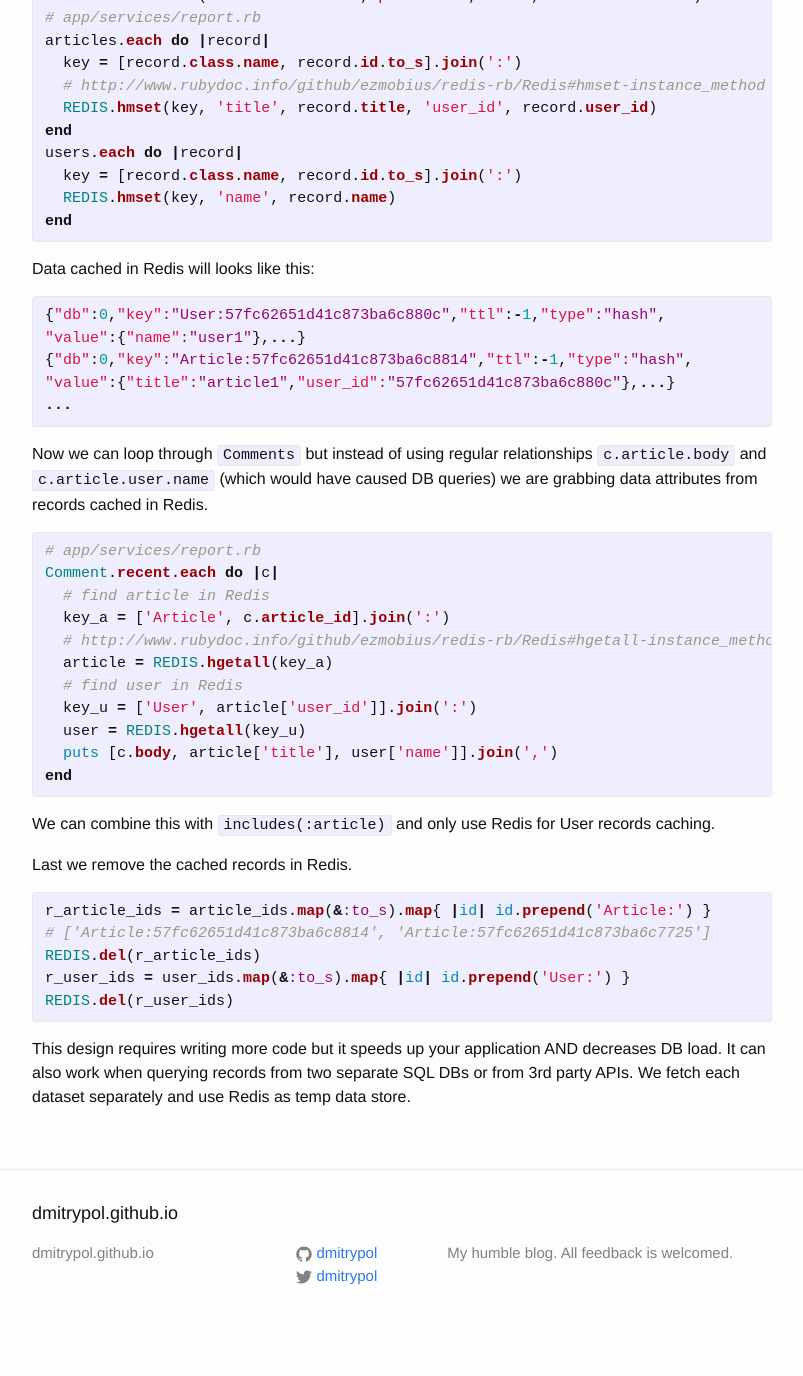
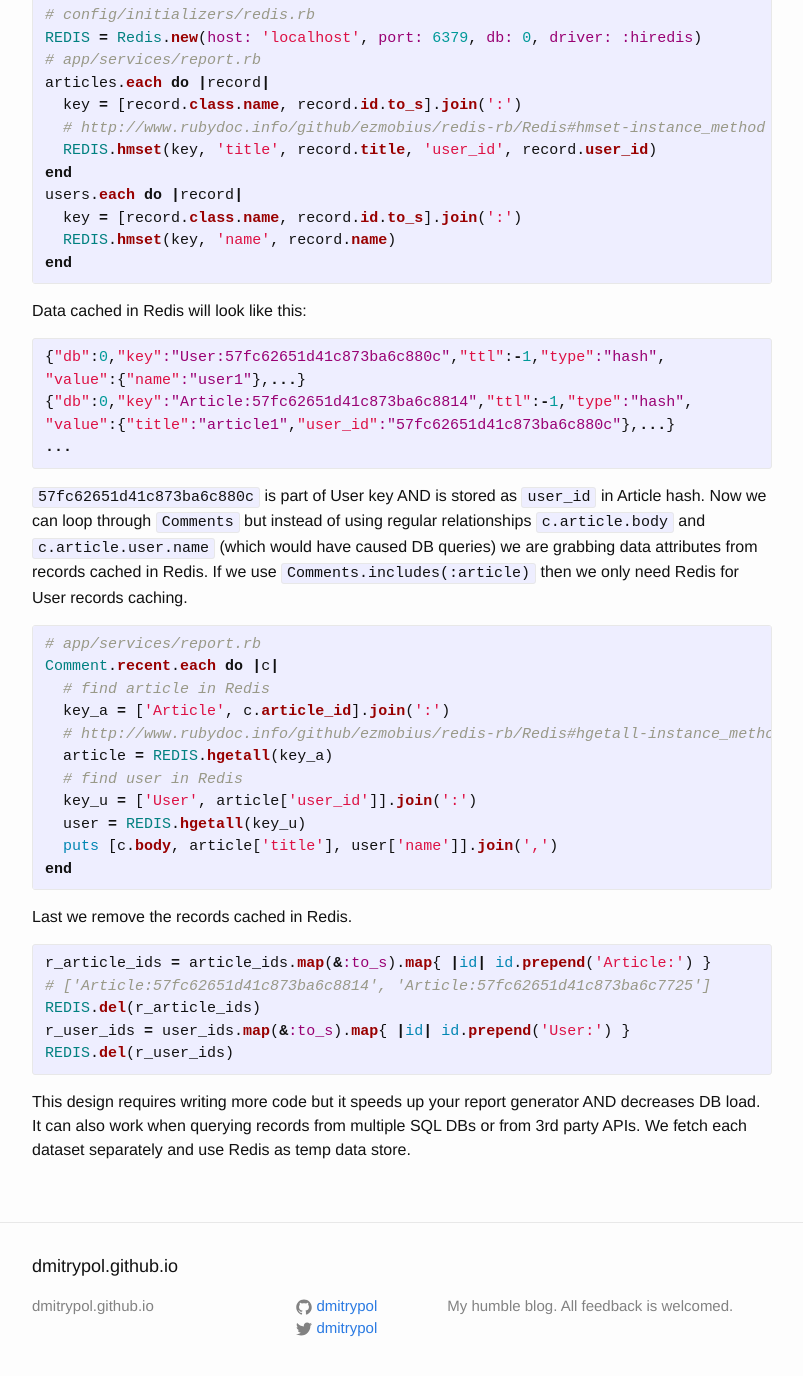
Before and after one commit to dmitrypol/dmitrypol.github.io, a Jekyll site: the page built from _posts/2016-10-11-redis_application_join.md, in a window 1280 px wide and 1400 px high, scrolled down 1624 px. Shown: the top 1376 px of the window, without its empty margins (238-1041 px from the left). Built offline with Jekyll 4.4.1, drawn with Linux system fonts in a browser that asks for light colours; nearby versions of some CDN libraries; comment, search, counter and statistics services are not loaded; before the commit the page ends 2971 px from its top, so only the background shows below that; some of the changed text lies outside the part shown.

Commit message:
updated post

```diff
--- a/_posts/2016-10-11-redis_application_join.md
+++ b/_posts/2016-10-11-redis_application_join.md
@@ -1,5 +1,5 @@
 ---
-title: "Redis and application-side joins"
+title: "Redis as temp cache for application-side joins"
 date: 2016-10-11
 categories: redis mongo
 ---
@@ -74,7 +74,7 @@
 end
 {% endhighlight %}
 
-Data cached in Redis will looks like this:
+Data cached in Redis will look like this:
 
 {% highlight ruby %}
 {"db":0,"key":"User:57fc62651d41c873ba6c880c","ttl":-1,"type":"hash",
@@ -84,7 +84,7 @@
 ...
 {% endhighlight %}
 
-Now we can loop through `Comments` but instead of using regular relationships `c.article.body` and `c.article.user.name` (which would have caused DB queries) we are grabbing data attributes from records cached in Redis.
+`57fc62651d41c873ba6c880c` is part of User key AND is stored as `user_id` in Article hash. Now we can loop through `Comments` but instead of using regular relationships `c.article.body` and `c.article.user.name` (which would have caused DB queries) we are grabbing data attributes from records cached in Redis.  If we use `Comments.includes(:article)` then we only need Redis for User records caching.
 
 {% highlight ruby %}
 # app/services/report.rb
@@ -100,9 +100,7 @@
 end
 {% endhighlight %}
 
-We can combine this with `includes(:article)` and only use Redis for User records caching.
-
-Last we remove the cached records in Redis.
+Last we remove the records cached in Redis.
 
 {% highlight ruby %}
 r_article_ids = article_ids.map(&:to_s).map{ |id| id.prepend('Article:') }
@@ -112,4 +110,4 @@
 REDIS.del(r_user_ids)
 {% endhighlight %}
 
-This design requires writing more code but it speeds up your application AND decreases DB load.  It can also work when querying records from two separate SQL DBs or from 3rd party APIs.  We fetch each dataset separately and use Redis as temp data store.
+This design requires writing more code but it speeds up your report generator AND decreases DB load.  It can also work when querying records from multiple SQL DBs or from 3rd party APIs.  We fetch each dataset separately and use Redis as temp data store.
```
